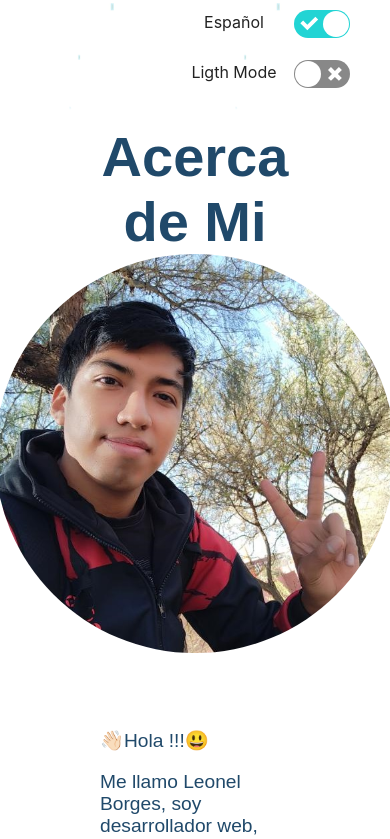
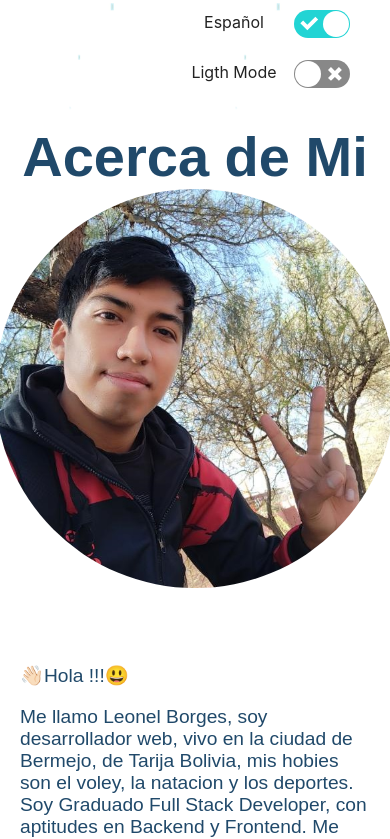
Before and after one commit to leonelborgesdev/portfolio, a React (Create React App) app: page / in a window 390 px wide. Shown: the part 720-1559 px from the top of the page. Built offline with nearby package versions, Linux system fonts and the light colour scheme.

Commit message:
responsive

```diff
--- a/src/components/Home/Home.css
+++ b/src/components/Home/Home.css
@@ -164,5 +164,8 @@ section img#man{
     }
 }
 @media screen and (max-width: 900px) {
-
+    .sec{
+        padding-left: 20px;
+        padding-right: 20px;
+    }
 }
```
